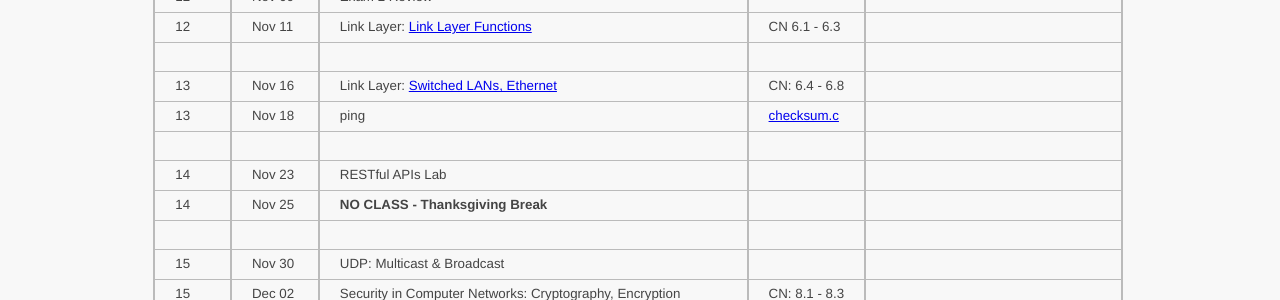
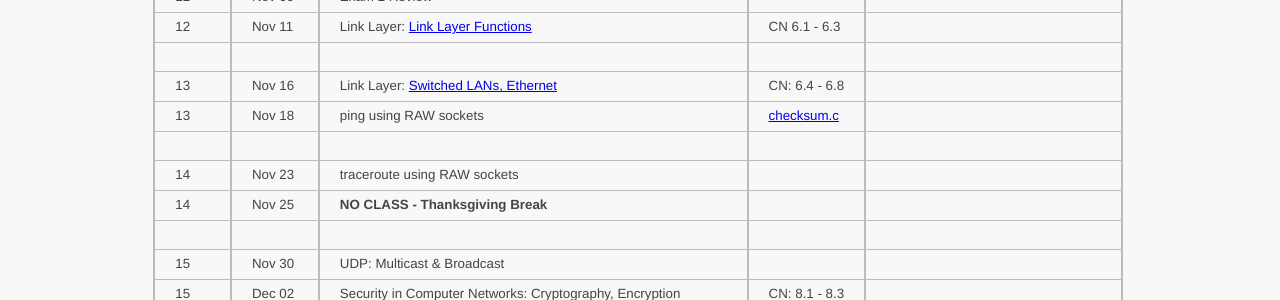
Before and after one commit to ycpcs/cs330-fall2021, a Jekyll site: the page built from schedule/index.md, in a window 1280 px wide. Shown: the part 1177-1477 px from the top of the page. Built offline with Jekyll 4.4.1, drawn with Linux system fonts in a browser that asks for light colours.

Commit message:
Update schedule

```diff
--- a/schedule/index.md
+++ b/schedule/index.md
@@ -47,9 +47,9 @@ CN: [Computer Networking: A Top-Down Approach](https://www.pearson.com/us/higher
 > 12 | Nov 11 | Link Layer: [Link Layer Functions](slides/chapter_6.pdf) | CN 6.1 - 6.3 |
 > | | | |
 > 13 | Nov 16 | Link Layer: [Switched LANs, Ethernet](slides/chapter_6.pdf) | CN: 6.4 - 6.8 |
-> 13 | Nov 18 | ping | [checksum.c](../labs/files/checksum.c)
+> 13 | Nov 18 | ping using RAW sockets | [checksum.c](../labs/files/checksum.c)
 > | | | |
-> 14 | Nov 23 |  RESTful APIs Lab |
+> 14 | Nov 23 |  traceroute using RAW sockets |
 > 14 | Nov 25 | **NO CLASS - Thanksgiving Break**
 > | | | |
 > 15 | Nov 30 | UDP: Multicast & Broadcast | |
```
